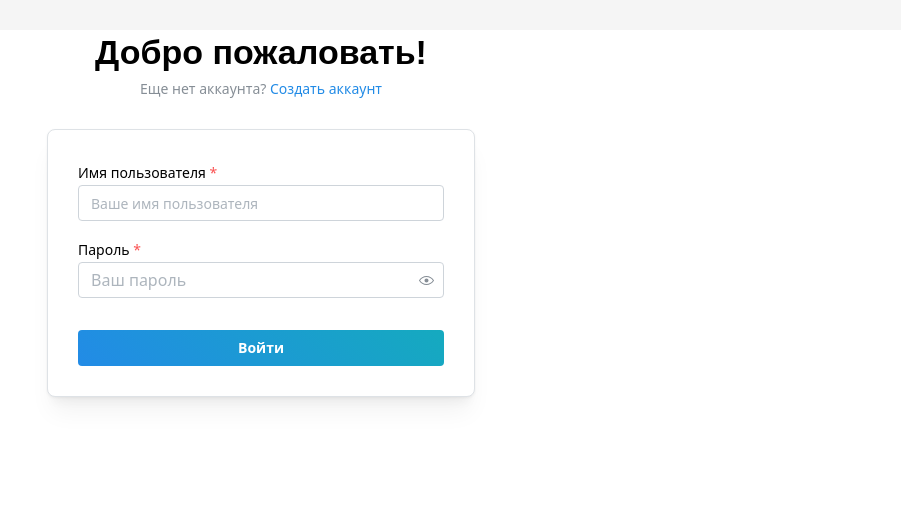
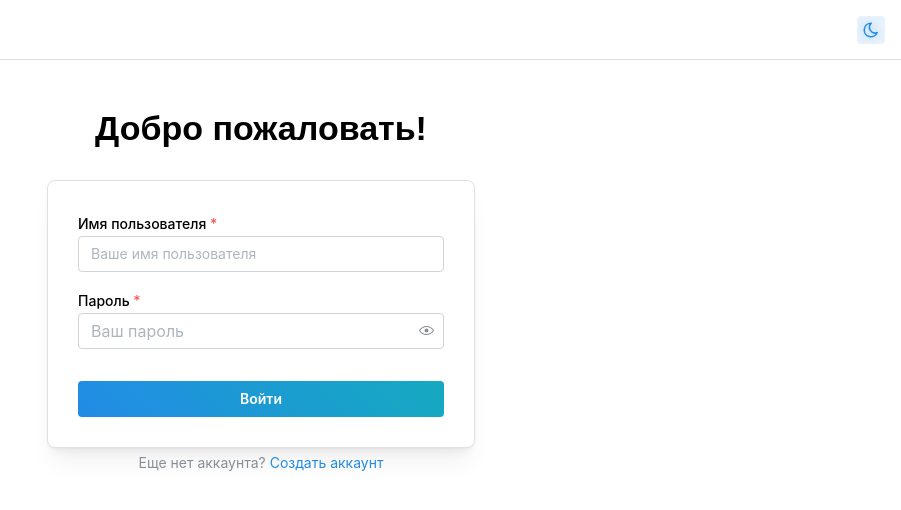
Before and after one commit to Sunrize1/fitness-system-client, a React (Vite) app: page /login in a window 1280 px wide. Shown: the top 510 px of the page, without its empty margins (379-1280 px from the left). Built offline with nearby package versions, Linux system fonts and the light colour scheme.

Commit message:
add header and dark theme

```diff
--- /dev/null
+++ b/src/components/Layout.tsx
@@ -0,0 +1,30 @@
+import { AppShell, Group } from '@mantine/core';
+import { ThemeToggle } from './ThemeToggle';
+import type { ReactNode } from 'react';
+
+interface LayoutProps {
+  children: ReactNode;
+  showHeader?: boolean;
+}
+
+export const Layout: React.FC<LayoutProps> = ({ children, showHeader = true }) => {
+  if (!showHeader) {
+    return <>{children}</>;
+  }
+
+  return (
+    <AppShell
+      header={{ height: 60 }}
+      padding="md"
+    >
+      <AppShell.Header>
+        <Group h="100%" px="md" justify="flex-end">
+          <ThemeToggle />
+        </Group>
+      </AppShell.Header>
+      <AppShell.Main>
+        {children}
+      </AppShell.Main>
+    </AppShell>
+  );
+};
--- /dev/null
+++ b/src/components/ThemeToggle.tsx
@@ -0,0 +1,66 @@
+import { ActionIcon, Tooltip, useMantineColorScheme } from '@mantine/core';
+import { IconSun, IconMoon } from '@tabler/icons-react';
+import { useTheme } from '../contexts/ThemeContext';
+
+interface ThemeToggleProps {
+  size?: 'sm' | 'md' | 'lg' | 'xl';
+  variant?: 'filled' | 'light' | 'outline' | 'transparent' | 'white' | 'subtle';
+}
+
+export const ThemeToggle: React.FC<ThemeToggleProps> = ({
+  size = 'md',
+  variant = 'light'
+}) => {
+  const { colorScheme, toggleColorScheme } = useTheme();
+  const { setColorScheme } = useMantineColorScheme();
+
+  const handleToggle = () => {
+    toggleColorScheme();
+    const newScheme = colorScheme === 'light' ? 'dark' : 'light';
+    setColorScheme(newScheme);
+  };
+
+  const isDark = colorScheme === 'dark';
+
+  return (
+    <Tooltip
+      label={isDark ? 'Переключить на светлую тему' : 'Переключить на темную тему'}
+      position="bottom"
+      withArrow
+    >
+      <ActionIcon
+        onClick={handleToggle}
+        variant={variant}
+        size={size}
+        style={{
+          transition: 'all 0.3s ease',
+          transform: 'scale(1)',
+        }}
+        onMouseEnter={(e) => {
+          e.currentTarget.style.transform = 'scale(1.1)';
+        }}
+        onMouseLeave={(e) => {
+          e.currentTarget.style.transform = 'scale(1)';
+        }}
+      >
+        {isDark ? (
+          <IconSun
+            size={size === 'sm' ? 16 : size === 'md' ? 18 : size === 'lg' ? 20 : 24}
+            style={{
+              transition: 'all 0.3s ease',
+              filter: 'drop-shadow(0 0 6px rgba(255, 193, 7, 0.6))'
+            }}
+          />
+        ) : (
+          <IconMoon
+            size={size === 'sm' ? 16 : size === 'md' ? 18 : size === 'lg' ? 20 : 24}
+            style={{
+              transition: 'all 0.3s ease',
+              filter: 'drop-shadow(0 0 6px rgba(74, 144, 226, 0.6))'
+            }}
+          />
+        )}
+      </ActionIcon>
+    </Tooltip>
+  );
+};
--- /dev/null
+++ b/src/components/index.ts
@@ -0,0 +1,3 @@
+export { ProtectedRoute } from './ProtectedRoute';
+export { ThemeToggle } from './ThemeToggle';
+export { Layout } from './Layout';
--- /dev/null
+++ b/src/contexts/ThemeContext.tsx
@@ -0,0 +1,61 @@
+import React, { createContext, useContext, useEffect, useState } from 'react';
+import type { ReactNode } from 'react';
+
+type ColorScheme = 'light' | 'dark';
+
+interface ThemeContextType {
+  colorScheme: ColorScheme;
+  toggleColorScheme: () => void;
+  setColorScheme: (scheme: ColorScheme) => void;
+}
+
+const ThemeContext = createContext<ThemeContextType | undefined>(undefined);
+
+export const ThemeProvider: React.FC<{ children: ReactNode }> = ({ children }) => {
+  const [colorScheme, setColorSchemeState] = useState<ColorScheme>(() => {
+    const saved = localStorage.getItem('theme') as ColorScheme;
+    if (saved) return saved;
+
+    if (typeof window !== 'undefined' && window.matchMedia) {
+      return window.matchMedia('(prefers-color-scheme: dark)').matches ? 'dark' : 'light';
+    }
+
+    return 'light';
+  });
+
+  const setColorScheme = (scheme: ColorScheme) => {
+    setColorSchemeState(scheme);
+    localStorage.setItem('theme', scheme);
+  };
+
+  const toggleColorScheme = () => {
+    const newScheme = colorScheme === 'light' ? 'dark' : 'light';
+    setColorScheme(newScheme);
+  };
+
+  useEffect(() => {
+    const mediaQuery = window.matchMedia('(prefers-color-scheme: dark)');
+    const handleChange = (e: MediaQueryListEvent) => {
+      if (!localStorage.getItem('theme')) {
+        setColorSchemeState(e.matches ? 'dark' : 'light');
+      }
+    };
+
+    mediaQuery.addEventListener('change', handleChange);
+    return () => mediaQuery.removeEventListener('change', handleChange);
+  }, []);
+
+  return (
+    <ThemeContext.Provider value={{ colorScheme, toggleColorScheme, setColorScheme }}>
+      {children}
+    </ThemeContext.Provider>
+  );
+};
+
+export const useTheme = () => {
+  const context = useContext(ThemeContext);
+  if (context === undefined) {
+    throw new Error('useTheme must be used within a ThemeProvider');
+  }
+  return context;
+};
--- a/src/main.tsx
+++ b/src/main.tsx
@@ -6,17 +6,15 @@ import '@mantine/core/styles.css'
 import '@mantine/notifications/styles.css'
 import './index.css'
 import App from './App.tsx'
+import { ThemeProvider } from './contexts/ThemeContext'
 
 createRoot(document.getElementById('root')!).render(
   <StrictMode>
-    <MantineProvider
-      theme={{
-        primaryColor: 'blue',
-        fontFamily: 'system-ui, -apple-system, sans-serif',
-      }}
-    >
-      <Notifications position="top-right" />
-      <App />
-    </MantineProvider>
+    <ThemeProvider>
+      <MantineProvider>
+        <Notifications position="top-right" />
+        <App />
+      </MantineProvider>
+    </ThemeProvider>
   </StrictMode>,
 )
--- a/src/pages/Login.tsx
+++ b/src/pages/Login.tsx
@@ -17,6 +17,7 @@ import {
 import { useForm } from '@mantine/form';
 import { IconArrowLeft } from '@tabler/icons-react';
 import { useAuth } from '../contexts/AuthContext';
+import { Layout } from '../components/Layout';
 
 export const Login = () => {
   const [loading, setLoading] = useState(false);
@@ -45,8 +46,9 @@ export const Login = () => {
   };
 
   return (
-    <Container size={460} my={30}>
-      <Title
+    <Layout>
+      <Container size={460} my={30}>
+        <Title
         ta="center"
         style={{
           fontFamily: 'Greycliff CF, sans-serif',
@@ -55,12 +57,6 @@ export const Login = () => {
       >
         Добро пожаловать!
       </Title>
-      <Text c="dimmed" size="sm" ta="center" mt={5}>
-        Еще нет аккаунта?{' '}
-        <Anchor component={Link} to="/register">
-          Создать аккаунт
-        </Anchor>
-      </Text>
 
       <Paper withBorder shadow="md" p={30} mt={30} radius="md">
         <form onSubmit={form.onSubmit(handleSubmit)}>
@@ -89,6 +85,13 @@ export const Login = () => {
           </Button>
         </form>
       </Paper>
+      <Text c="dimmed" size="sm" ta="center" mt={5}>
+        Еще нет аккаунта?{' '}
+        <Anchor component={Link} to="/register">
+          Создать аккаунт
+        </Anchor>
+      </Text>
     </Container>
+    </Layout>
   );
 };
--- a/src/pages/Profile.tsx
+++ b/src/pages/Profile.tsx
@@ -26,6 +26,8 @@ import {
   IconUserCircle,
 } from '@tabler/icons-react';
 import { useAuth } from '../contexts/AuthContext';
+import { ThemeToggle } from '../components/ThemeToggle';
+import { Layout } from '../components/Layout';
 
 export const Profile = () => {
   const { user, logout, isLoading } = useAuth();
@@ -52,6 +54,7 @@ export const Profile = () => {
   };
 
   return (
+    <Layout>
       <Container size="sm" my={40}>
       <Paper
         radius="md"
@@ -85,6 +88,7 @@ export const Profile = () => {
               </Badge>
             </Group>
           </div>
+          <Group gap="sm">
             <ActionIcon
               variant="subtle"
               color="white"
@@ -95,6 +99,7 @@ export const Profile = () => {
             >
               <IconLogout size={20} />
             </ActionIcon>
+          </Group>
         </Group>
       </Paper>
 
@@ -167,5 +172,6 @@ export const Profile = () => {
         Выйти из аккаунта
       </Button>
     </Container>
+    </Layout>
   );
 };
--- a/src/pages/Register.tsx
+++ b/src/pages/Register.tsx
@@ -18,6 +18,7 @@ import {
 import { useForm } from '@mantine/form';
 import { IconCheck, IconX } from '@tabler/icons-react';
 import { useAuth } from '../contexts/AuthContext';
+import { Layout } from '../components/Layout';
 
 function PasswordStrength({ value }: { value: string }) {
   const requirements = [
@@ -111,8 +112,9 @@ export const Register = () => {
   };
 
   return (
-    <Container size={460} my={30}>
-      <Title
+    <Layout>
+      <Container size={460} my={30}>
+        <Title
         ta="center"
         style={{
           fontFamily: 'Greycliff CF, sans-serif',
@@ -121,12 +123,6 @@ export const Register = () => {
       >
         Создать аккаунт
       </Title>
-      <Text c="dimmed" size="sm" ta="center" mt={5}>
-        Уже есть аккаунт?{' '}
-        <Anchor component={Link} to="/login">
-          Войти
-        </Anchor>
-      </Text>
 
       <Paper withBorder shadow="md" p={30} mt={30} radius="md">
         <form onSubmit={form.onSubmit(handleSubmit)}>
@@ -192,6 +188,13 @@ export const Register = () => {
           </Button>
         </form>
       </Paper>
+      <Text c="dimmed" size="sm" ta="center" mt={5}>
+        Уже есть аккаунт?{' '}
+        <Anchor component={Link} to="/login">
+          Войти
+        </Anchor>
+      </Text>
     </Container>
+    </Layout>
   );
 };
```
Also changed, not shown: 1 other file (tests, documents, lock files or other folders). Lines whose indentation alone changed are shown as unchanged.
